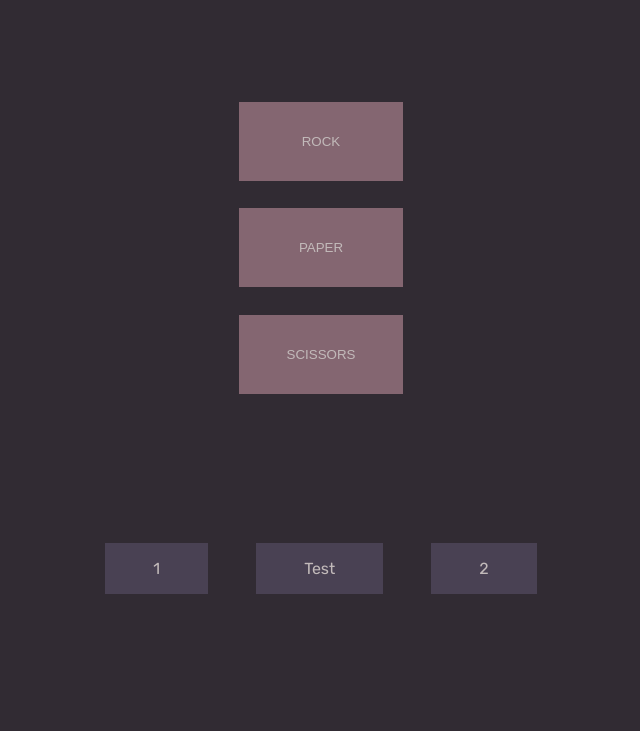
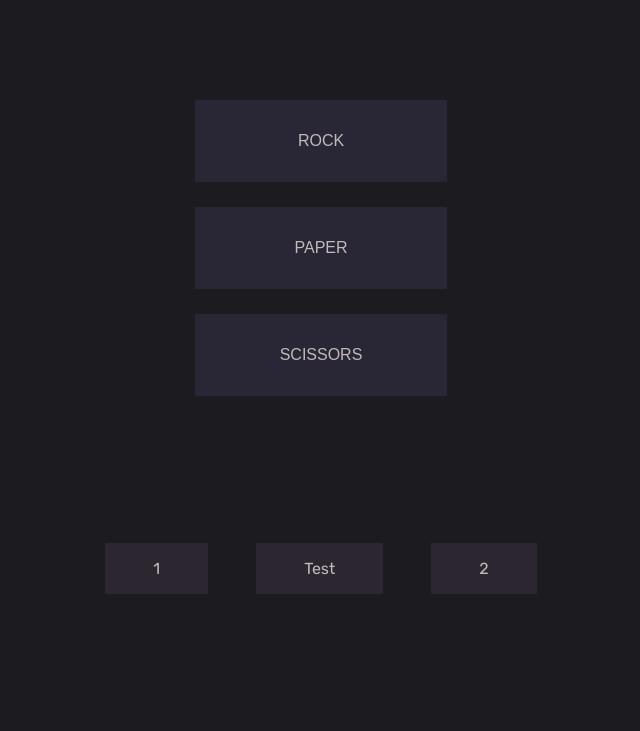
Before and after one commit to aycollapse/rock-paper-scissors, a plain HTML site: page index.html in a window 1280 px wide. Shown: the whole page, without its empty margins (319-959 px from the left). Drawn offline with Linux system fonts and the light colour scheme.

Commit message:
minor changes before merge

```diff
--- a/script.js
+++ b/script.js
@@ -3,7 +3,12 @@ const choices = ["rock","paper","scissors"];
 let playerScore=0,computerScore=0;
 let playerChoice= "";
 let winner="";
-let roundsMax=5;
+let roundsMax=3;
+
+function endgame()
+{
+
+}
 
 //computer random choice
 function getComputerChoice()
@@ -63,6 +68,9 @@ function game(e)
         {
             document.getElementById("resultDisplay").textContent="The final winner is the COMPUTER :("
         }
+    //end
+
+
 }
 
 //start
--- a/style.css
+++ b/style.css
@@ -1,5 +1,5 @@
 body{
-    background-color: #312b33;
+    background-color: #1b1b20;
     font-family: "Rubik";
     height: 100vh;
 }
@@ -22,15 +22,24 @@ body{
 
 .button
 {
-    padding: 2rem 3rem;
-    background-color: #846671;
+    font-size: 1rem;
+    box-sizing: content-box;
+    height: 5rem;
+    width: 15rem;
+    background-color: #292736;
     border: 0px;
+}
+
+.button:hover
+{
+    color:  white;
+    text-shadow: 0 0 3px white;
 }
 
 .counter
 {
     padding: 1rem 3rem;
-    background-color: #494153;
+    background-color: #2b2630;
 }
 
 .containerResult
@@ -46,7 +55,7 @@ body{
 #resultDisplay
 {
     padding: 1rem 3rem;
-    background-color:#494153;
+    background-color:#2b2630;
 }
 
 .button, #resultDisplay ,.counter
```
